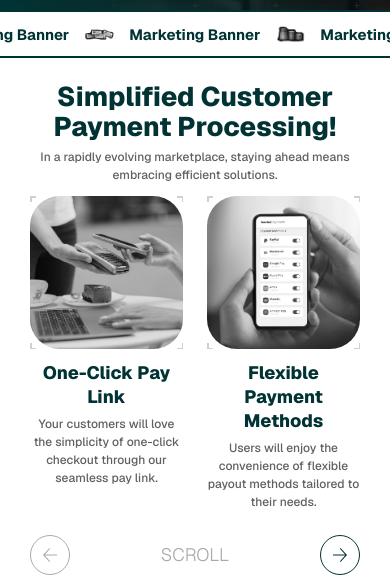
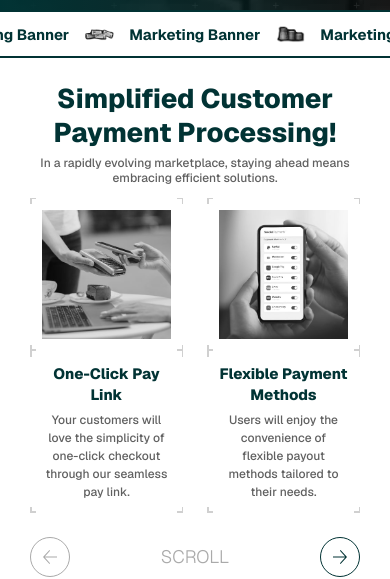
Before and after one commit to arshaan-abh/payments-landing, a Next.js app: page / in a window 390 px wide. Shown: the part 834-1413 px from the top of the page. Built offline with nearby package versions, Linux system fonts and the light colour scheme; grey boxes are pictures that could not be loaded.

Commit message:
Adjust responsive

```diff
--- a/app/_components/features-one/index.tsx
+++ b/app/_components/features-one/index.tsx
@@ -4,12 +4,10 @@ import React, { FC, ReactNode } from "react";
 import featureImageOne from "../../../public/one-click.jpg";
 import featureImageTwo from "../../../public/pay-method.jpg";
 import featureImageThree from "../../../public/currency.jpg";
-import Stack from "../stack";
 import useSlider from "../features-seven/Slider";
 import useResponsiveState from "./useResponsiveState";
 import { SlideButton } from "../features-seven";
 import { ArrowLeftIcon, ArrowRightIcon } from "../icons";
-import Hoverable from "../hoverable";
 
 const FeatureOne: FC<CardProps> = ({}) => {
 	const visibleSlidesNumber = useResponsiveState<number>({
@@ -25,12 +23,7 @@ const FeatureOne: FC<CardProps> = ({}) => {
 			<Card
 				key={0}
 				media={
-					<Hoverable round>
-						<Image
-							src={featureImageOne}
-							alt="One-Click checkout with Pay link"
-						/>
-					</Hoverable>
+					<Image src={featureImageOne} alt="One-Click checkout with Pay link" />
 				}
 				supportingText="Your customers will love the simplicity of one-click checkout through our seamless pay link."
 			>
@@ -38,22 +31,14 @@ const FeatureOne: FC<CardProps> = ({}) => {
 			</Card>,
 			<Card
 				key={1}
-				media={
-					<Hoverable round>
-						<Image src={featureImageTwo} alt="Flexible Payment Methods" />
-					</Hoverable>
-				}
+				media={<Image src={featureImageTwo} alt="Flexible Payment Methods" />}
 				supportingText="Users will enjoy the convenience of flexible payout methods tailored to their needs."
 			>
 				Flexible Payment Methods
 			</Card>,
 			<Card
 				key={2}
-				media={
-					<Hoverable round>
-						<Image src={featureImageThree} alt="Multicurrency Payments" />
-					</Hoverable>
-				}
+				media={<Image src={featureImageThree} alt="Multicurrency Payments" />}
 				supportingText="Clients will recognise the benefits of adaptable multi-currency payment options."
 			>
 				Multicurrency Payments
@@ -64,18 +49,13 @@ const FeatureOne: FC<CardProps> = ({}) => {
 	});
 
 	return (
-		<Stack
-			containerClassName="w-full h-full px-10 lg:px-20 xl:px-30 xl:max-w-screen-1.5xl"
-			// underClassName="px-10 lg:px-20 xl:px-30 xl:max-w-screen-1.5xl"
-			className="flex h-full flex-col py-4"
-			// underLayer={<Grid black />}
-		>
-			<div className="min-h-[1rem] grow-2" />
-			<div className="flex flex-col items-center gap-x-16 gap-y-2 md:flex-row">
-				<div className="text-center text-4xl font-extrabold text-primary md:w-1/2 md:text-left">
+		<div className="flex h-full w-full flex-col px-10 py-4 lg:px-20 xl:max-w-screen-1.5xl xl:px-30">
+			<div className="min-h-[1rem] grow" />
+			<div className="flex flex-col items-center gap-x-8 gap-y-2 md:flex-row">
+				<div className="text-center text-4xl font-extrabold leading-tight text-primary md:w-1/2 md:text-left">
 					Simplified Customer Payment Processing!
 				</div>
-				<div className="text-center text-base font-medium text-gray-200 md:w-1/2 md:text-left">
+				<div className="text-center text-base font-medium leading-tight text-gray-200 md:w-1/2 md:text-left">
 					<p className="inline">
 						In a rapidly evolving marketplace, staying ahead means embracing
 						efficient solutions.
@@ -87,7 +67,7 @@ const FeatureOne: FC<CardProps> = ({}) => {
 					</p>
 				</div>
 			</div>
-			<div className="min-h-[1rem] grow" />
+			<div className="min-h-[1rem] grow-2" />
 			<div className="flex flex-col gap-8">
 				{slider}
 				{visibleSlidesNumber < 3 && (
@@ -105,7 +85,7 @@ const FeatureOne: FC<CardProps> = ({}) => {
 				)}
 			</div>
 			<div className="min-h-[1rem] grow-2" />
-		</Stack>
+		</div>
 	);
 };
 
@@ -119,16 +99,73 @@ interface CardProps {
 
 const Card: FC<CardProps> = ({ media, children, supportingText }) => {
 	return (
-		<div className="flex basis-1/3 flex-col items-center">
-			<div className="mb-4 w-2/3 xs:w-auto">{media}</div>
-			<div className="mb-2 w-full text-center text-2xl font-extrabold text-primary sm:text-start">
-				{children}
+		<div className="flex basis-1/3 flex-col items-center hover:[--border:50%] hover:[--transform:scale(1.1)_rotate(4deg)]">
+			<div className="relative w-2/3 p-4 xs:w-auto lg:p-7">
+				<div className="overflow-hidden">
+					<div className="transition-transform duration-300 [transform:var(--transform)]">
+						{media}
+					</div>
+				</div>
+				<GridBorder />
 			</div>
-			<div className="w-full text-center text-base font-medium text-gray-200 sm:text-start">
-				{supportingText}
+			<div className="relative p-4 lg:p-7">
+				<div className="mb-2 w-full text-center text-xl font-extrabold text-primary sm:text-start">
+					{children}
+				</div>
+				<div className="w-full text-center text-base font-medium text-gray-200 sm:text-start">
+					{supportingText}
+				</div>
+				<GridBorder noBorderTop />
 			</div>
 		</div>
 	);
 };
 
 // TODO inspect image component's props
+
+interface GridBorderProps {
+	noBorderTop?: boolean;
+}
+
+const GridBorder: FC<GridBorderProps> = ({ noBorderTop }) => {
+	return (
+		<>
+			{noBorderTop ?? (
+				<>
+					<div
+						className="absolute right-0 top-0 h-0.5 bg-gray-600 transition-all duration-300"
+						style={{ width: "var(--border, 0.5rem)" }}
+					/>
+					<div
+						className="absolute left-0 top-0 h-0.5 bg-gray-600 transition-all duration-300"
+						style={{ width: "var(--border, 0.5rem)" }}
+					/>
+				</>
+			)}
+			<div
+				className="absolute left-0 top-0 w-0.5 bg-gray-600 transition-all duration-300"
+				style={{ height: "var(--border, 0.5rem)" }}
+			/>
+			<div
+				className="absolute right-0 top-0 w-0.5 bg-gray-600 transition-all duration-300"
+				style={{ height: "var(--border, 0.5rem)" }}
+			/>
+			<div
+				className="absolute bottom-0 right-0 h-0.5 bg-gray-600 transition-all duration-300"
+				style={{ width: "var(--border, 0.5rem)" }}
+			/>
+			<div
+				className="absolute bottom-0 right-0 w-0.5 bg-gray-600 transition-all duration-300"
+				style={{ height: "var(--border, 0.5rem)" }}
+			/>
+			<div
+				className="absolute bottom-0 left-0 h-0.5 bg-gray-600 transition-all duration-300"
+				style={{ width: "var(--border, 0.5rem)" }}
+			/>
+			<div
+				className="absolute bottom-0 left-0 w-0.5 bg-gray-600 transition-all duration-300"
+				style={{ height: "var(--border, 0.5rem)" }}
+			/>
+		</>
+	);
+};
```
